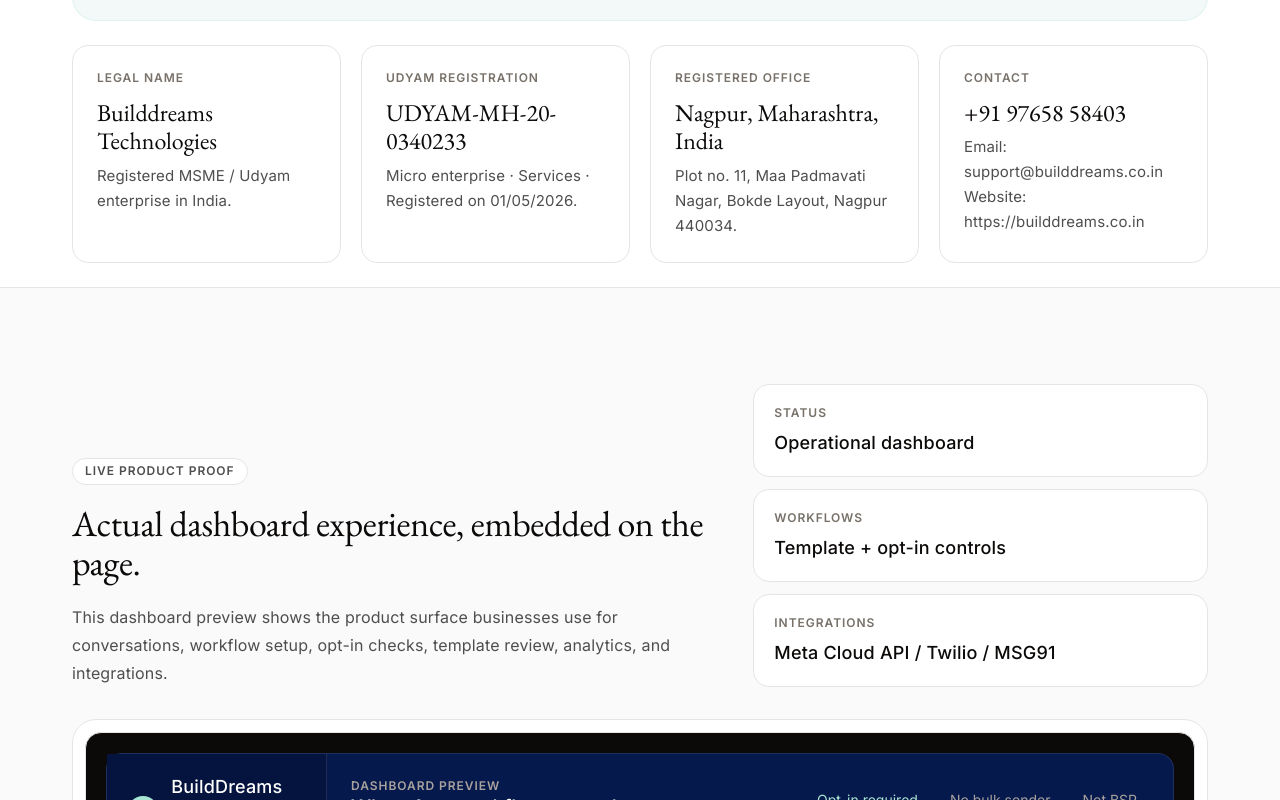
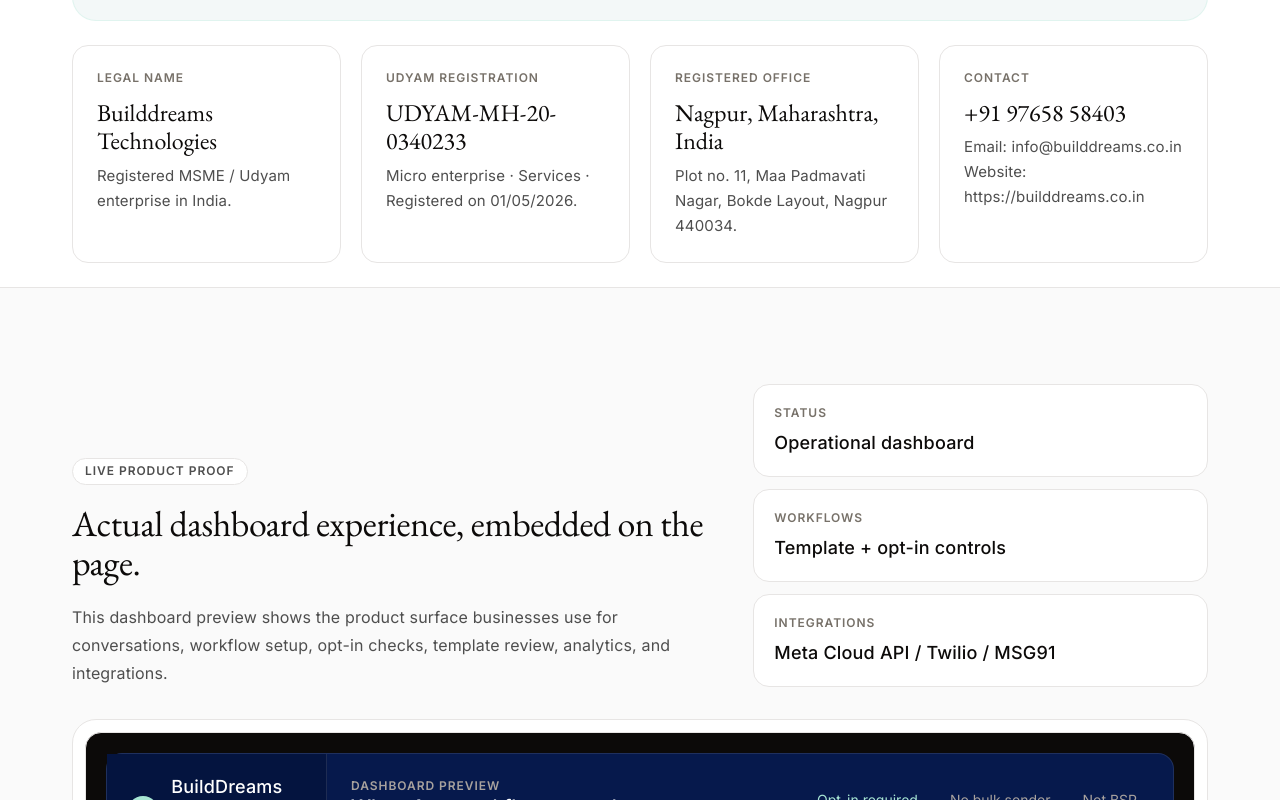
Before and after one commit to Kundan0206/wa-project, a Next.js app in the folder apps/web/: page / in a window 1280 px wide. Shown: the part 1060-1860 px from the top of the page. Built offline with nearby package versions, Linux system fonts and the light colour scheme.

Commit message:
fix: update contact email to info@builddreams.co.in in footer and contact section

```diff
--- a/apps/web/app/page.tsx
+++ b/apps/web/app/page.tsx
@@ -153,7 +153,7 @@
                 <div className="font-body text-caption-uppercase text-muted">CONTACT</div>
                 <div className="mt-sm font-display text-display-sm text-ink">+91 97658 58403</div>
                 <p className="mt-xs font-body text-body-sm text-body leading-[1.65]">
-                  Email: <a href="mailto:support@builddreams.co.in" className="hover:text-ink">support@builddreams.co.in</a><br />
+                  Email: <a href="mailto:info@builddreams.co.in" className="hover:text-ink">info@builddreams.co.in</a><br />
                   Website: https://builddreams.co.in
                 </p>
               </div>
@@ -651,7 +651,7 @@
         <div className="mx-auto flex max-w-content flex-col gap-md px-lg font-body text-body-sm text-body md:flex-row md:items-center md:justify-between lg:px-xl">
           <div className="max-w-3xl leading-[1.7]">
             <strong className="text-ink">Builddreams Technologies</strong> &middot; India &middot; UDYAM-MH-20-0340233 &middot;
-            Nagpur, Maharashtra, India &middot; Email: <a href="mailto:support@builddreams.co.in" className="hover:text-ink">support@builddreams.co.in</a> &middot; Website:
+            Nagpur, Maharashtra, India &middot; Email: <a href="mailto:info@builddreams.co.in" className="hover:text-ink">info@builddreams.co.in</a> &middot; Website:
             https://builddreams.co.in &middot; Phone: +91 97658 58403. Not affiliated with WhatsApp or Meta.
           </div>
           <div className="flex flex-wrap gap-md">
```
